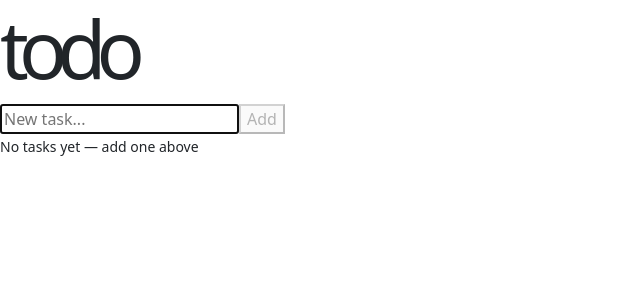
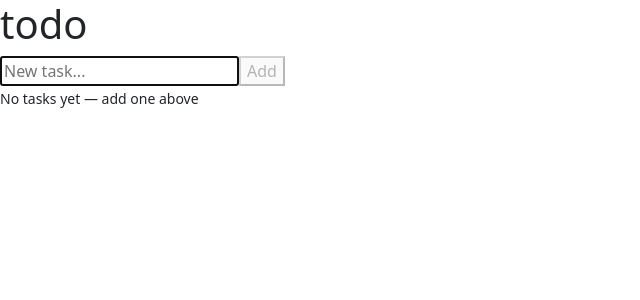
Before and after one commit to 4GeeksAcademy/jvelasco93-react-task-list, a React (Vite) app: page / in a window 1280 px wide. Shown: the top 300 px of the page, without its empty margins (0-640 px from the left). Built offline with nearby package versions, Linux system fonts and the light colour scheme.

Commit message:
refactor(ui): remove inline css

```diff
--- a/src/js/components/TodoCard.jsx
+++ b/src/js/components/TodoCard.jsx
@@ -2,9 +2,9 @@ import React from "react";
 
 export function TodoCard({ children }) {
   return (
-    <div style={{ width: "400px" }}>
+    <div>
       <div>
-        <h1 style={{ fontSize: "5rem", letterSpacing: "-0.125em" }}>todo</h1>
+        <h1>todo</h1>
         {children}
       </div>
     </div>
```
